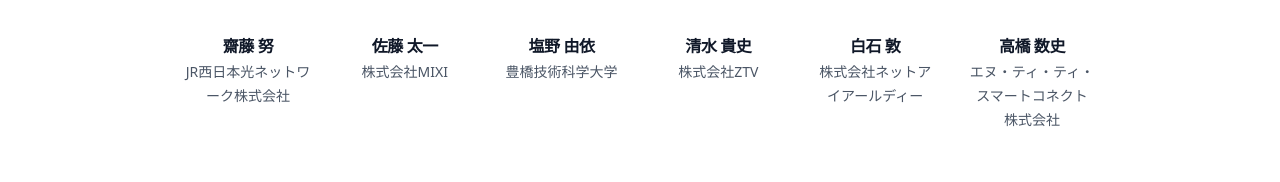
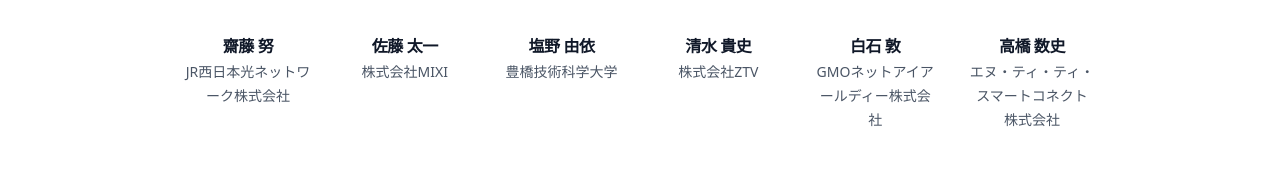
Before and after one commit to naniwanog/naniwanog-web, a Next.js app: page /staff in a window 1280 px wide. Shown: the part 720-902 px from the top of the page. Built offline with nearby package versions, Linux system fonts and the light colour scheme.

Commit message:
所属変更2025/06/27-1
白石さんの所属変更

```diff
--- a/src/app/staff/page.tsx
+++ b/src/app/staff/page.tsx
@@ -16,7 +16,7 @@
     { name: '佐藤 太一', company: '株式会社MIXI' },
     { name: '塩野 由依', company: '豊橋技術科学大学' },
     { name: '清水 貴史', company: '株式会社ZTV' },
-    { name: '白石 敦', company: '株式会社ネットアイアールディー' },
+    { name: '白石 敦', company: 'GMOネットアイアールディー株式会社' },
     { name: '高橋 数史', company: 'エヌ・ティ・ティ・スマートコネクト株式会社' },
     { name: '田村 敏彦', company: '株式会社ZTV' },
     { name: '中井 義久', company: '株式会社オプテージ' },
```
